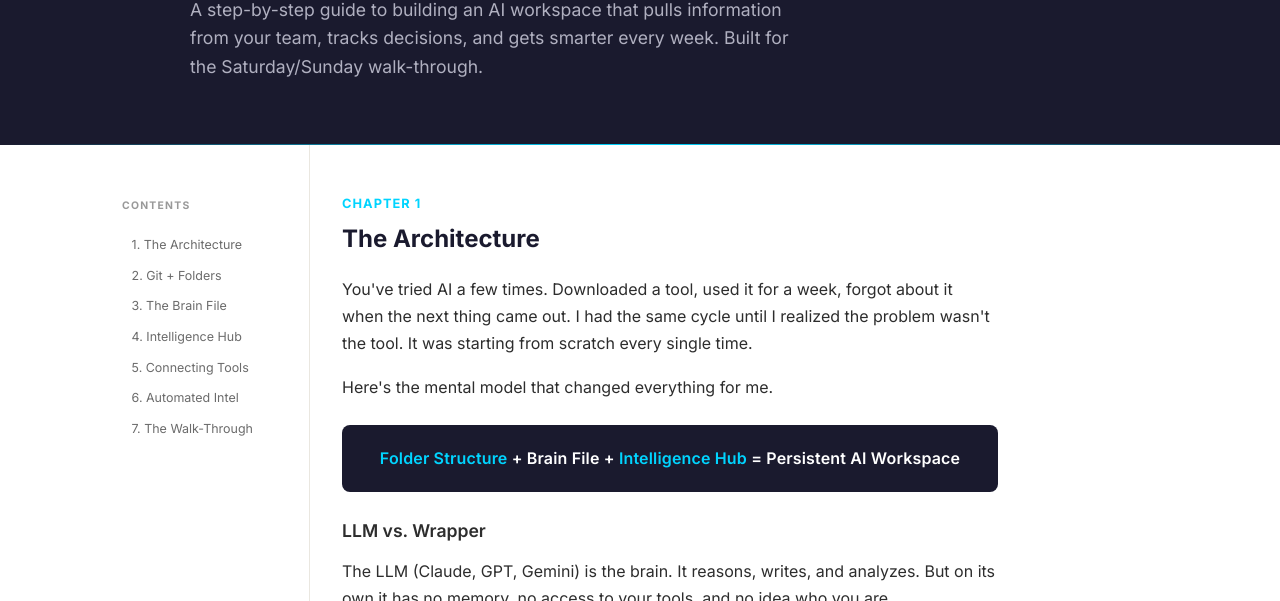
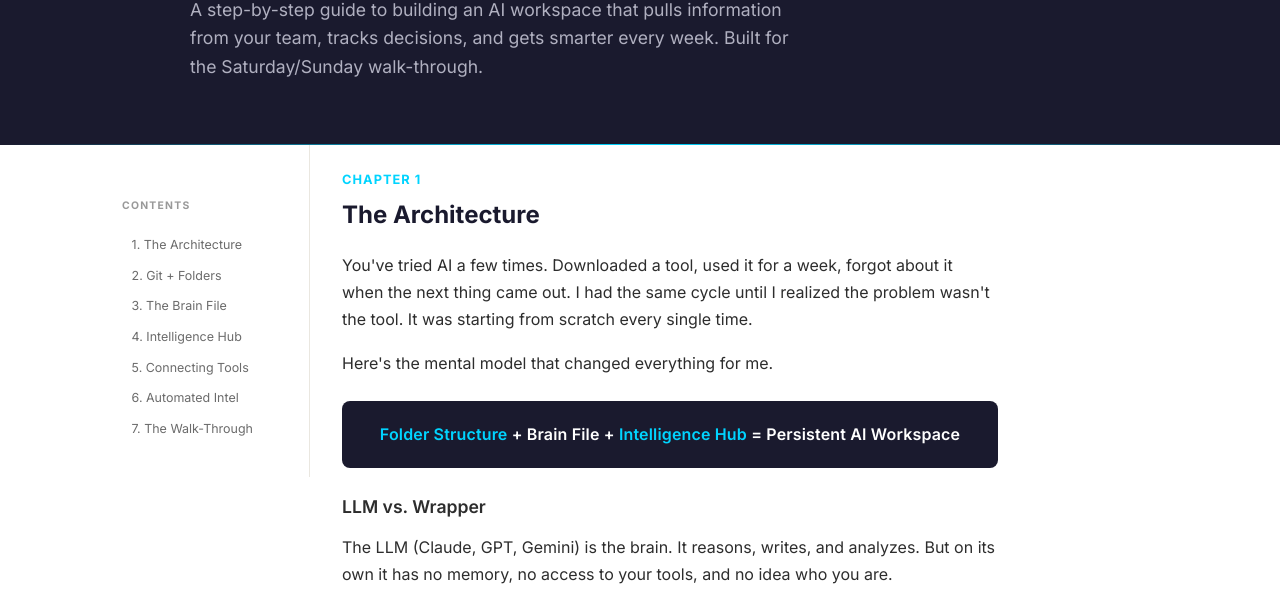
Before and after one commit to HR-AR/ai-chief-of-staff-guide, a plain HTML site: page index.html in a window 1280 px wide. Shown: the part 174-775 px from the top of the page. Drawn offline with Linux system fonts and the light colour scheme.

Commit message:
Fix sidebar CSS: align-self start, reduce first section padding

```diff
--- a/index.html
+++ b/index.html
@@ -84,7 +84,6 @@
       display: grid;
       grid-template-columns: 220px 1fr;
       gap: 0;
-      min-height: 100vh;
     }
 
     /* --- TOC Sidebar --- */
@@ -93,7 +92,8 @@
       padding: 2rem 1rem 2rem 2rem;
       position: sticky;
       top: 0;
-      height: 100vh;
+      align-self: start;
+      max-height: 100vh;
       overflow-y: auto;
     }
     .toc-sidebar h4 {
@@ -162,6 +162,7 @@
     }
 
     /* ===== SECTIONS ===== */
+    section:first-child { padding: 1.5rem 0 2rem; }
     section { padding: 3rem 0 2rem; }
     section + section { border-top: 1px solid var(--sand); }
 
```
